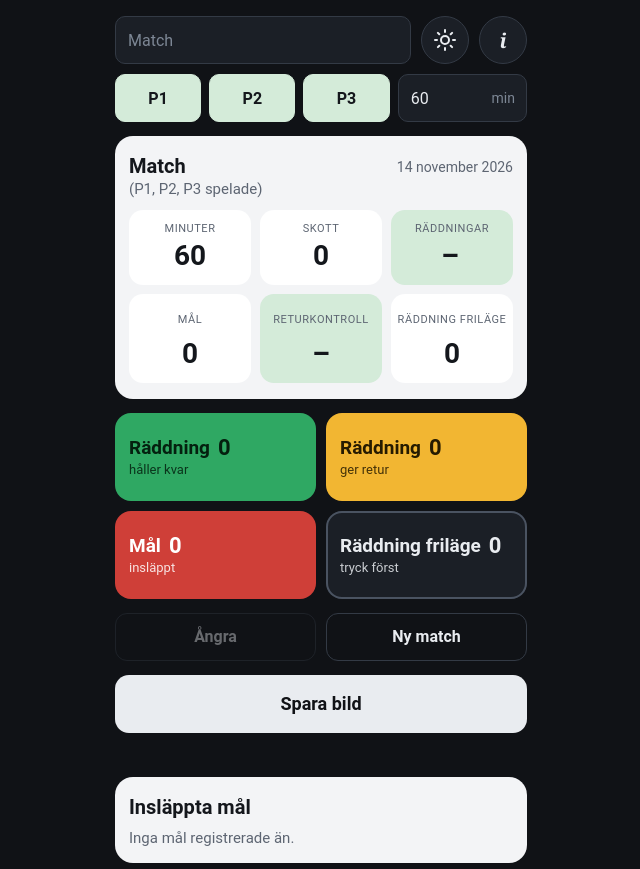
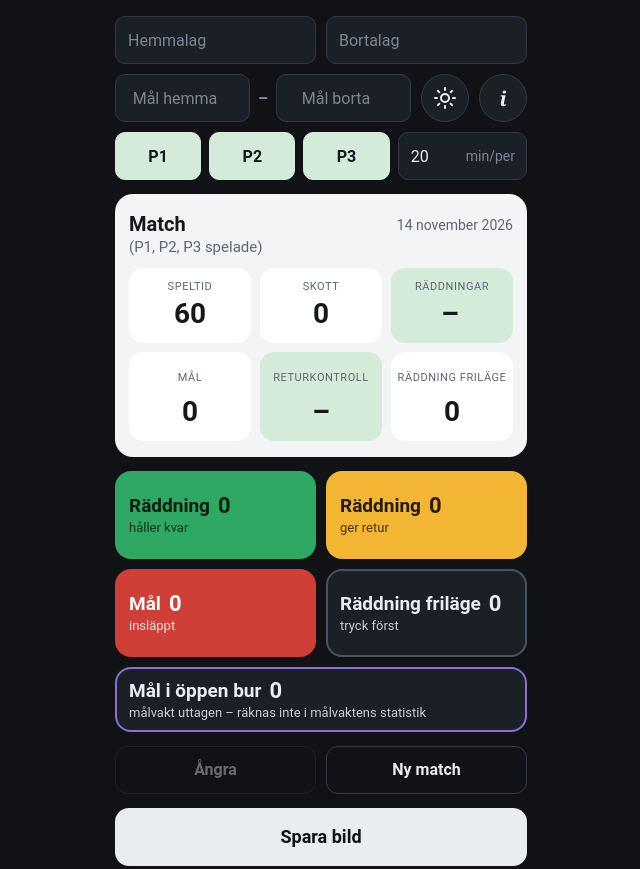
Before and after one commit to sefreon1/GolieStats, a plain HTML site: page index.html in a window 1280 px wide. Shown: the top 869 px of the page, without its empty margins (319-959 px from the left). Drawn offline with nearby package versions, Linux system fonts and the light colour scheme.

Commit message:
Add files via upload

```diff
--- a/index.html
+++ b/index.html
@@ -119,7 +119,7 @@
     }
 
     .minutes { position: relative; }
-    .minutes input { padding-right: 44px; }
+    .minutes input { padding-right: 66px; }
     .minutes span {
         position: absolute;
         right: 12px;
@@ -129,6 +129,11 @@
         font-size: 14px;
         pointer-events: none;
     }
+
+    .teams { display: grid; grid-template-columns: 1fr 1fr; gap: 10px; }
+    .score { display: grid; grid-template-columns: 1fr auto 1fr; gap: 8px; align-items: center; }
+    .score span { color: #7d8795; font-weight: 700; }
+    .score input { text-align: center; }
 
     /* ---------- Kort (det som sparas som bild) ---------- */
     .card {
@@ -149,6 +154,7 @@
     .head-left { flex: 1; min-width: 0; }
     .who { font-size: 20px; font-weight: 700; }
     .who .sub { font-size: 15px; font-weight: 500; color: #5d6572; }
+    .result { font-size: 16px; font-weight: 700; margin-top: 2px; }
     .periods-text { font-size: 15px; color: #5d6572; margin-top: 2px; }
     .date {
         flex-shrink: 0;
@@ -275,6 +281,14 @@
         background: #ffffff;
         color: #14171c;
         box-shadow: inset 0 0 0 2px #ffffff;
+    }
+
+    .open-net {
+        grid-column: 1 / -1;
+        min-height: 64px;
+        background: #1b1f26;
+        color: #e9ecf0;
+        box-shadow: inset 0 0 0 2px #8a6fd1;
     }
 
     .tools { display: grid; grid-template-columns: 1fr 1fr; gap: 10px; }
@@ -437,8 +451,16 @@
 
     <!-- Matchinfo -->
     <section class="setup" aria-label="Matchinfo">
+        <div class="teams">
+            <input type="text" id="home" placeholder="Hemmalag" aria-label="Hemmalag">
+            <input type="text" id="away" placeholder="Bortalag" aria-label="Bortalag">
+        </div>
         <div class="row">
-            <input type="text" id="match" placeholder="Match" aria-label="Match">
+            <div class="score">
+                <input type="number" id="hs" inputmode="numeric" min="0" max="99" placeholder="Mål hemma" aria-label="Slutresultat, hemmalagets mål">
+                <span aria-hidden="true">–</span>
+                <input type="number" id="as" inputmode="numeric" min="0" max="99" placeholder="Mål borta" aria-label="Slutresultat, bortalagets mål">
+            </div>
             <button type="button" class="info-btn wake-btn" id="bWake" aria-pressed="false" aria-label="Håll skärmen tänd">
                 <svg viewBox="0 0 24 24" width="24" height="24" aria-hidden="true" fill="none" stroke="currentColor" stroke-width="2" stroke-linecap="round"><circle cx="12" cy="12" r="4"/><path d="M12 2v2M12 20v2M2 12h2M20 12h2M4.9 4.9l1.4 1.4M17.7 17.7l1.4 1.4M4.9 19.1l1.4-1.4M17.7 6.3l1.4-1.4"/></svg>
             </button>
@@ -452,10 +474,12 @@
                 <div><dt>Räddning – ger retur</dt><dd>Målvakten räddar, men bollen studsar ut i spel igen.</dd></div>
                 <div><dt>Mål</dt><dd>Öppnar en ruta där du väljer var bollen gick in (högt eller lågt, vänster eller höger sett från målvakten, över huvud eller mellan benen) och i vilken situation. Du kan välja flera situationer för samma mål: skott utifrån, skott nära, skott från sidan, skott framifrån, bakom mål, på retur, friläge, straff och frislag. Tryck sedan Spara mål. Du kan också välja Registrera utan detaljer.</dd></div>
                 <div><dt>Räddning friläge</dt><dd>Tryck på den först, tryck sedan på håller kvar eller ger retur. Räddningen räknas både som vanlig räddning och som friläge.</dd></div>
+                <div><dt>Hemmalag, Bortalag och slutresultat</dt><dd>Skriv lagen och slutresultatet överst. De visas på statistikkortet och används i bildens filnamn. Slutresultatet är valfritt.</dd></div>
+                <div><dt>Mål i öppen bur</dt><dd>Används när målvakten är uttagen och motståndaren gör mål i tomt mål. Det räknas separat och påverkar inte målvaktens skott, mål, räddningar eller procent.</dd></div>
                 <div><dt>Ångra</dt><dd>Tar bort den senaste registreringen, även ett mål.</dd></div>
                 <div><dt>Ny match</dt><dd>Nollställer allt och börjar en ny match.</dd></div>
                 <div><dt>Solknappen (håll skärmen tänd)</dt><dd>Tryck på solknappen bredvid i-knappen så stannar skärmen tänd medan appen är öppen. Knappen blir gul när den är på. Tryck igen för att stänga av. Det kräver att appen körs från webbadressen och ger snabbare batteriförbrukning. Byter du app eller låser telefonen släpps spärren, och appen tar den automatiskt igen när du kommer tillbaka.</dd></div>
-                <div><dt>P1 P2 P3 och min</dt><dd>Välj vilka perioder målvakten spelade. Minuterna räknas som 20 per period och går att skriva över.</dd></div>
+                <div><dt>P1 P2 P3 och periodlängd</dt><dd>Välj vilka perioder målvakten spelade och skriv periodlängden i rutan bredvid (15–20 minuter). Speltiden på kortet blir antal valda perioder gånger periodlängden, till exempel P1 och P2 med 15 minuter ger 30 minuter.</dd></div>
                 <div><dt>Returkontroll</dt><dd>Andelen räddningar där målvakten höll kvar bollen.</dd></div>
                 <div><dt>Spara bild</dt><dd>Sparar statistikkortet som en bild, utan målinformationen.</dd></div>
                 <div><dt>Insläppta mål (längst ner)</dt><dd>Visar hur många mål som gick in på varje plats och i varje situation, samt en lista där varje mål är en rad med plats och alla valda situationer. Ett mål med flera situationer räknas i flera rutor. Den delen ingår inte i Spara bild.</dd></div>
@@ -468,8 +492,8 @@
             <button type="button" class="chip" data-p="1" aria-pressed="true">P2</button>
             <button type="button" class="chip" data-p="2" aria-pressed="true">P3</button>
             <label class="minutes">
-                <input type="number" id="minutes" inputmode="numeric" min="0" max="999" aria-label="Minuter spelade">
-                <span>min</span>
+                <input type="number" id="plen" inputmode="numeric" min="1" max="99" aria-label="Periodlängd i minuter">
+                <span>min/per</span>
             </label>
         </div>
     </section>
@@ -479,6 +503,7 @@
         <div class="head">
             <div class="head-left">
                 <div class="who" id="cMatch">Match</div>
+                <div class="result" id="cResult" hidden></div>
                 <div class="periods-text" id="cPeriods"></div>
             </div>
             <div class="date" id="cDate"></div>
@@ -486,7 +511,7 @@
 
         <div class="grid">
             <div class="tile">
-                <div class="t-label">Minuter</div>
+                <div class="t-label">Speltid</div>
                 <div class="t-value" id="cMin">60</div>
             </div>
             <div class="tile">
@@ -510,6 +535,7 @@
                 <div class="t-value" id="cFri">0</div>
             </div>
         </div>
+        <p class="fine" id="cOpen" hidden></p>
     </section>
 
     <!-- Registrera -->
@@ -529,6 +555,10 @@
         <button type="button" class="pad-btn fri" id="bFri" aria-pressed="false">
             <span class="pad-top"><span class="pad-title">Räddning friläge</span><span class="pad-count" id="nFri">0</span></span>
             <span class="pad-sub" id="friSub">tryck först</span>
+        </button>
+        <button type="button" class="pad-btn open-net" id="bOpen">
+            <span class="pad-top"><span class="pad-title">Mål i öppen bur</span><span class="pad-count" id="nOpen">0</span></span>
+            <span class="pad-sub">målvakt uttagen – räknas inte i målvaktens statistik</span>
         </button>
     </section>
 
@@ -666,6 +696,18 @@ function today() {
         String(d.getDate()).padStart(2, "0");
 }
 
+function matchTitle() {
+    const h = (st.home || "").trim(), a = (st.away || "").trim();
+    if (h || a) return (h || "Hemmalag") + " – " + (a || "Bortalag");
+    return (st.match || "").trim() || "Match";
+}
+
+function resultText() {
+    const h = String(st.homeScore ?? "").trim(), a = String(st.awayScore ?? "").trim();
+    if (h === "" && a === "") return "";
+    return "Slutresultat " + (h === "" ? "–" : h) + "–" + (a === "" ? "–" : a);
+}
+
 function formatDate(iso) {
     const m = /^(\d{4})-(\d{2})-(\d{2})$/.exec(iso || "");
     if (!m) return "";
@@ -678,7 +720,8 @@ function defaults() {
         events: [],            // {t: 'k' | 'r' | 'g', fri: bool, where?: string, how?: string}
         periods: [true, true, true],
         minutes: 60,
-        match: "",
+        periodLen: 20,
+        match: "", home: "", away: "", homeScore: "", awayScore: "",
         armed: false,
         wake: false
     };
@@ -700,14 +743,15 @@ function persist() {
 let st = load();
 
 function counts() {
-    let keep = 0, reb = 0, goals = 0, fri = 0;
+    let keep = 0, reb = 0, goals = 0, fri = 0, openNet = 0;
     for (const e of st.events) {
+        if (e.t === "o") { openNet++; continue; }
         if (e.t === "k") keep++;
         else if (e.t === "r") reb++;
         else goals++;
         if (e.fri) fri++;
     }
-    return { keep, reb, goals, fri, saves: keep + reb, shots: keep + reb + goals };
+    return { keep, reb, goals, fri, openNet, saves: keep + reb, shots: keep + reb + goals };
 }
 
 function pct(n, d) {
@@ -761,10 +805,17 @@ function render() {
     const c = counts();
     const played = LABELS.filter((_, i) => st.periods[i]);
 
-    $("cMatch").textContent = st.match.trim() || "Match";
+    $("cMatch").textContent = matchTitle();
+    const rt = resultText();
+    $("cResult").textContent = rt;
+    $("cResult").hidden = !rt;
+    $("cOpen").textContent = c.openNet ? `Mål i öppen bur: ${c.openNet} (ingår inte i målvaktens statistik)` : "";
+    $("cOpen").hidden = !c.openNet;
+    $("nOpen").textContent = c.openNet;
     $("cPeriods").textContent = played.length ? `(${played.join(", ")} spelade)` : "";
     $("cDate").textContent = formatDate(today());
 
+    st.minutes = played.length * (Number(st.periodLen) || 0);
     $("cMin").textContent = st.minutes;
     $("cShots").textContent = c.shots;
     $("cSavePct").textContent = pct(c.saves, c.shots);
@@ -790,8 +841,11 @@ function render() {
 }
 
 function syncInputs() {
-    $("match").value = st.match;
-    $("minutes").value = st.minutes;
+    $("home").value = st.home || "";
+    $("away").value = st.away || "";
+    $("hs").value = st.homeScore ?? "";
+    $("as").value = st.awayScore ?? "";
+    $("plen").value = st.periodLen;
 }
 
 function say(text) {
@@ -851,7 +905,18 @@ $("bNew").addEventListener("click", () => {
     say("");
 });
 
-$("match").addEventListener("input", e => { st.match = e.target.value; persist(); render(); });
+$("home").addEventListener("input", e => { st.home = e.target.value; persist(); render(); });
+$("away").addEventListener("input", e => { st.away = e.target.value; persist(); render(); });
+$("hs").addEventListener("input", e => { st.homeScore = e.target.value; persist(); render(); });
+$("as").addEventListener("input", e => { st.awayScore = e.target.value; persist(); render(); });
+
+$("bOpen").addEventListener("click", () => {
+    st.events.push({ t: "o", fri: false });
+    buzz();
+    say("");
+    persist();
+    render();
+});
 
 $("bInfo").addEventListener("click", () => {
     const open = $("info").hidden;
@@ -863,16 +928,14 @@ document.querySelectorAll(".chip").forEach(chip => {
     chip.addEventListener("click", () => {
         const i = +chip.dataset.p;
         st.periods[i] = !st.periods[i];
-        st.minutes = st.periods.filter(Boolean).length * 20;
-        $("minutes").value = st.minutes;
         persist();
         render();
     });
 });
 
-$("minutes").addEventListener("input", e => {
+$("plen").addEventListener("input", e => {
     const n = parseInt(e.target.value, 10);
-    st.minutes = Number.isFinite(n) ? Math.min(Math.max(n, 0), 999) : 0;
+    st.periodLen = Number.isFinite(n) ? Math.min(Math.max(n, 0), 99) : 0;
     persist();
     render();
 });
@@ -925,7 +988,7 @@ sheet.addEventListener("click", e => { if (e.target === sheet) closeSheet(); });
 
 /* ---------- Bild ---------- */
 function fileName(withDetails) {
-    const match = st.match.trim() || "Match";
+    const match = matchTitle();
     const now = new Date();
     const time =
         String(now.getHours()).padStart(2, "0") + "-" +
```
